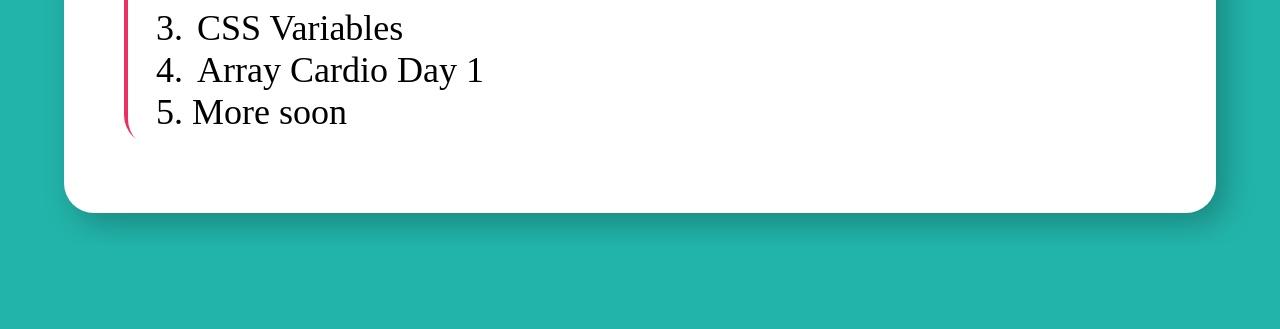
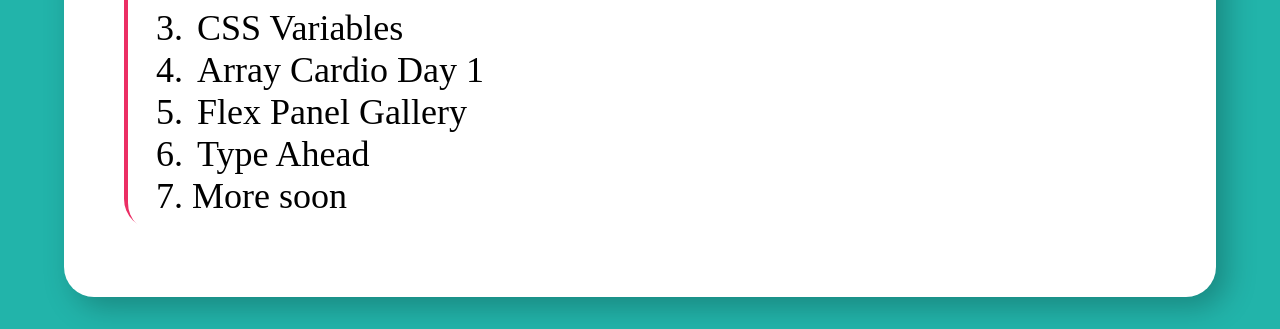
Before and after one commit to rafalciecwierz/JS-30, a plain HTML site: page index.html in a window 1280 px wide. Shown: the part 737-1066 px from the top of the page. Before the commit the page ends 982 px from the top, so only its background shows below. Drawn offline with Linux system fonts and the light colour scheme; a web font is replaced by a local one.

Commit message:
Update index.html

```diff
--- a/index.html
+++ b/index.html
@@ -42,8 +42,18 @@
                     </a>
                 </li>
                 <li class="list__item">
-                    <a href="/04 - Array Cardio Day 1/index-START.html" class="list__link">
+                    <a href="./04 - Array Cardio Day 1/index-START.html" class="list__link">
                         Array Cardio Day 1
+                    </a>
+                </li>
+                <li class="list__item">
+                    <a href="./05 - Flex Panel Gallery/index-START.html" class="list__link">
+                        Flex Panel Gallery
+                    </a>
+                </li>
+                <li class="list__item">
+                    <a href="./06 - Type Ahead/index-START.html" class="list__link">
+                        Type Ahead
                     </a>
                 </li>
                 <li class="list__item">More soon</li>
```
